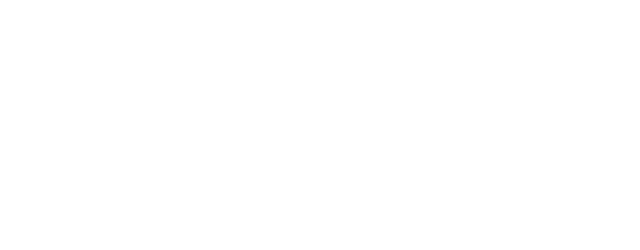
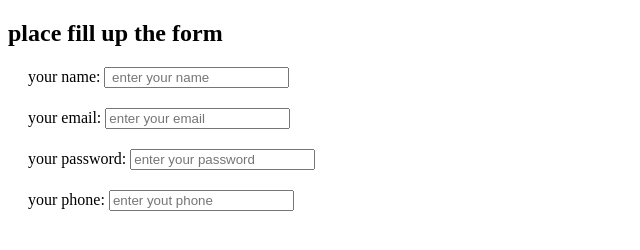
Before and after one commit to imranh-107/my-fast-repo, a plain HTML site: page index.html in a window 1280 px wide. Shown: the whole page, without its empty margins (0-640 px from the left). Drawn offline with Linux system fonts and the light colour scheme.

Commit message:
add my fast code

```diff
--- /dev/null
+++ b/index.css
@@ -0,0 +1,8 @@
+ label{
+
+    display: block;
+    margin-top: 10px;
+   margin: 20px;
+   text-align: left;
+
+}
--- a/index.html
+++ b/index.html
@@ -3,9 +3,48 @@
 <head>
     <meta charset="UTF-8">
     <meta name="viewport" content="width=device-width, initial-scale=1.0">
-    <title>my fast repo</title>
+    <title>my fast repe</title>
+    <link rel="stylesheet" href="./index.css">
 </head>
 <body>
+  <header>
 
+  </header>
+    <main>
+        <section>
+           <h2>place fill up the form</h2>
+            <form action="">
+                <label for="name">your name:
+
+                    <input type="text" id="name" placeholder=" enter your name" >
+
+                </label>
+                <label for="email">your email:
+                    <input type="text" id="email" name="" placeholder="enter your email">
+                 </label>
+                 <label for="password">your password:
+                    <input type="password" id="password" name="" placeholder="enter your password">
+                </label>
+                <label for="phone">your phone:
+                    <input type="text" id="phone" name="" placeholder="enter yout phone">
+
+                </label>
+
+
+
+
+
+
+            </form>
+
+
+
+        </section>
+
+    </main>
+    <footer>
+
+
+    </footer>
 </body>
 </html>
```
